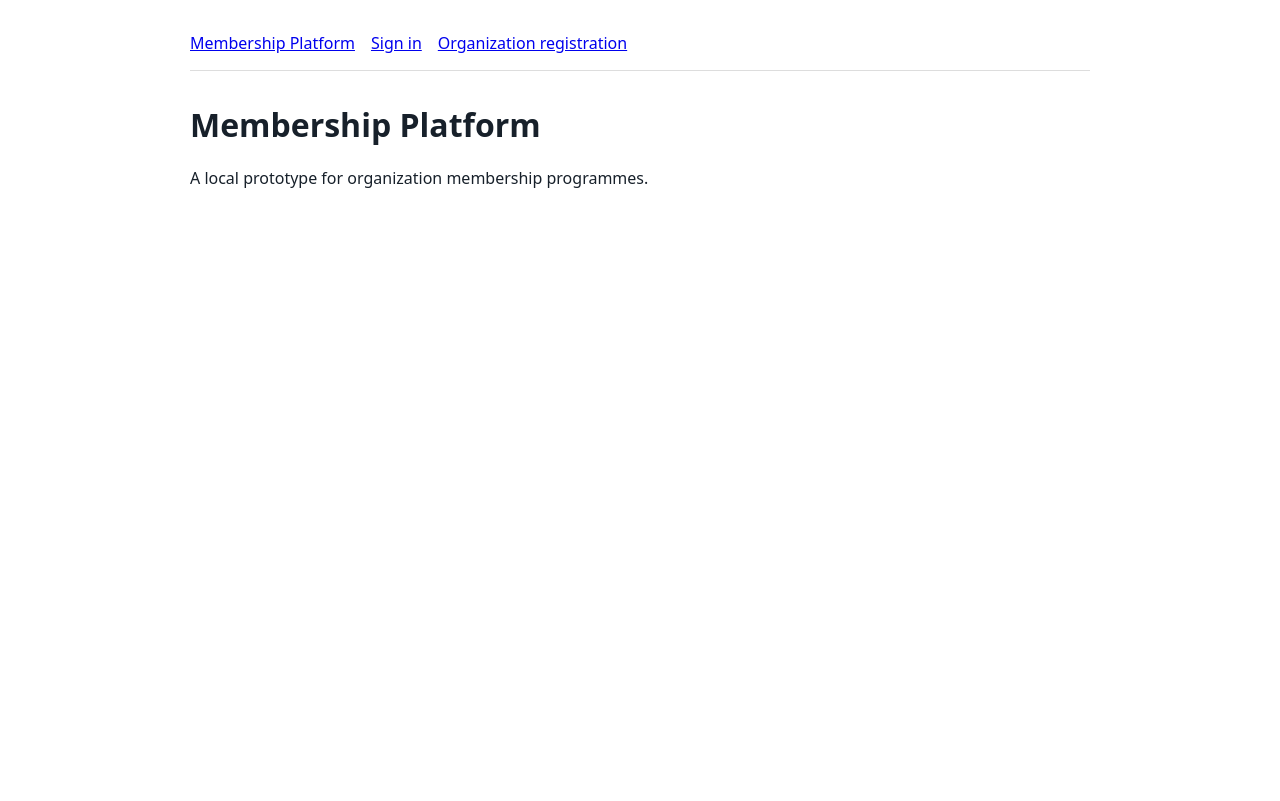
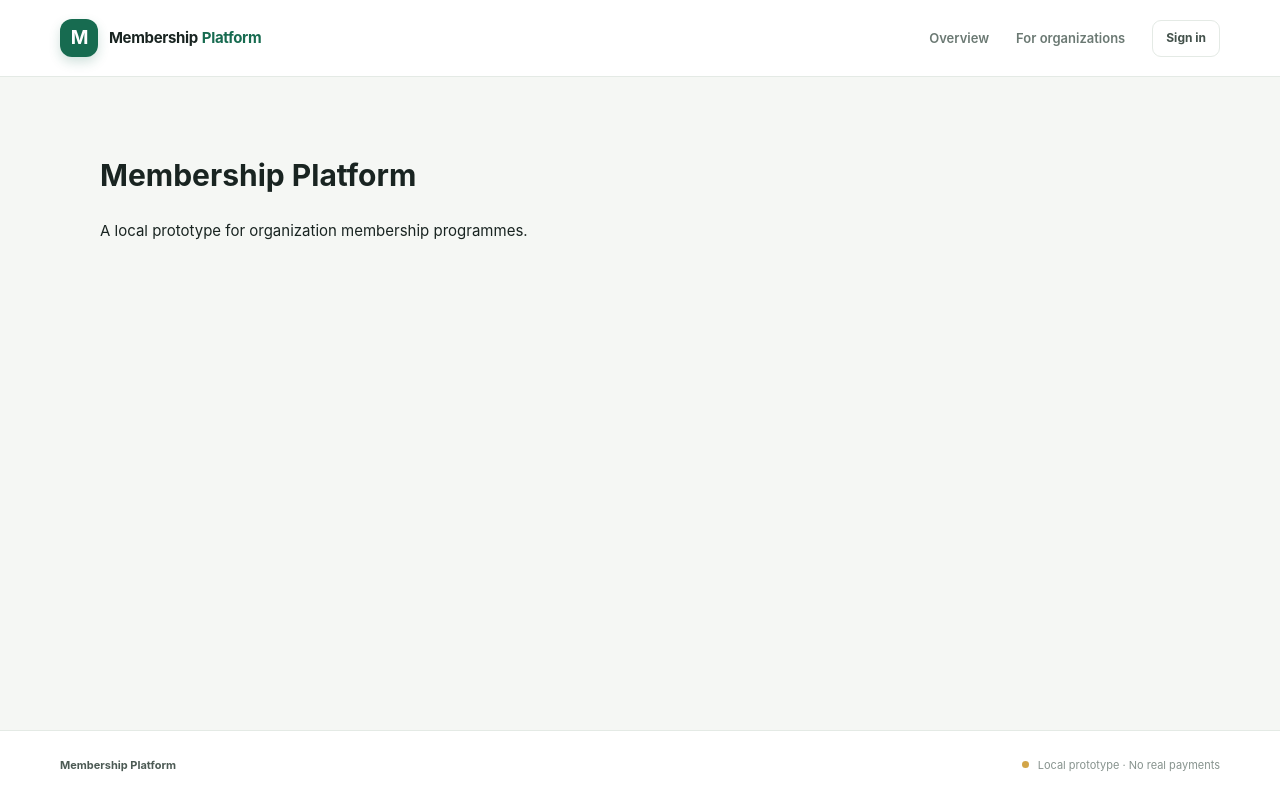
Before and after one commit to itsmepava/Socio, a Flask app: page / in a window 1280 px wide. Before the commit the page ends 188 px from the top, so only its background shows below. Run offline with Flask 3, Linux system fonts and the light colour scheme; some libraries are stand-ins or nearby versions.

Commit message:
Refresh shared page layout

```diff
--- a/templates/base.html
+++ b/templates/base.html
@@ -1,7 +1,58 @@
 <!doctype html>
 <html lang="en">
-<head><meta charset="utf-8"><meta name="viewport" content="width=device-width, initial-scale=1"><title>{% block title %}Membership Platform{% endblock %}</title>
-<style>body{font:16px system-ui,sans-serif;max-width:900px;margin:2rem auto;padding:0 1rem;color:#17202a}nav{display:flex;gap:1rem;border-bottom:1px solid #ddd;padding-bottom:1rem}main{margin-top:2rem}label{display:block;margin:.8rem 0 .2rem}input,textarea,select{font:inherit;padding:.5rem;max-width:100%;width:28rem}button{font:inherit;padding:.5rem .8rem;margin:.5rem 0;cursor:pointer}.flash{padding:.7rem;background:#eef5ff;margin:.5rem 0}.error{background:#ffecec}table{border-collapse:collapse;width:100%}td,th{border-bottom:1px solid #ddd;padding:.6rem;text-align:left}.muted{color:#5a6570}</style></head>
-<body><nav><a href="{{ url_for('index') }}">Membership Platform</a>{% if g.user %}<span>{{ g.user.email }} ({{ g.user.role|replace('_',' ') }})</span><form method="post" action="{{ url_for('logout') }}"><input type="hidden" name="csrf_token" value="{{ csrf_token() }}"><button>Sign out</button></form>{% else %}<a href="{{ url_for('login') }}">Sign in</a><a href="{{ url_for('register_organization') }}">Organization registration</a>{% endif %}</nav>
-{% with messages = get_flashed_messages(with_categories=true) %}{% for category,message in messages %}<div class="flash {{ 'error' if category == 'error' else '' }}">{{ message }}</div>{% endfor %}{% endwith %}
-<main>{% block content %}{% endblock %}</main></body></html>
+<head>
+  <meta charset="utf-8">
+  <meta name="viewport" content="width=device-width, initial-scale=1">
+  <meta name="theme-color" content="#101a19">
+  <title>{% block title %}Membership Platform{% endblock %} · Membership Platform</title>
+  <link rel="stylesheet" href="{{ url_for('static', filename='site.css') }}">
+</head>
+<body>
+  <header class="topbar">
+    <div class="topbar-inner">
+      <a class="brand" href="{{ url_for('index') }}" aria-label="Membership Platform home">
+        <span class="brand-mark" aria-hidden="true">M</span>
+        <span class="brand-name">Membership<span>Platform</span></span>
+      </a>
+      <nav class="top-nav" aria-label="Main navigation">
+        {% if g.user %}
+          {% if g.user.role == 'platform_admin' %}
+            <a href="{{ url_for('admin_organizations') }}">Organizations</a>
+          {% elif g.user.role == 'organization_admin' %}
+            <a href="{{ url_for('organization_plans') }}">Plans</a>
+          {% else %}
+            <a href="{{ url_for('index') }}">Overview</a>
+          {% endif %}
+          <span class="user-chip"><span class="avatar-dot">{{ g.user.email[0]|upper }}</span><span class="user-email">{{ g.user.email }}</span><span class="role-label">{{ g.user.role|replace('_', ' ') }}</span></span>
+          <form method="post" action="{{ url_for('logout') }}" class="nav-form">
+            <input type="hidden" name="csrf_token" value="{{ csrf_token() }}">
+            <button class="button button-quiet button-small" type="submit">Sign out</button>
+          </form>
+        {% else %}
+          <a href="{{ url_for('index') }}">Overview</a>
+          <a href="{{ url_for('register_organization') }}">For organizations</a>
+          <a class="button button-quiet button-small" href="{{ url_for('login') }}">Sign in</a>
+        {% endif %}
+      </nav>
+    </div>
+  </header>
+
+  {% with messages = get_flashed_messages(with_categories=true) %}
+    {% if messages %}
+      <section class="flash-stack" aria-live="polite" aria-label="Notifications">
+        {% for category, message in messages %}
+          <div class="flash flash-{{ category }}"><span class="flash-icon" aria-hidden="true">{{ '✓' if category == 'success' else '!' }}</span><span>{{ message }}</span></div>
+        {% endfor %}
+      </section>
+    {% endif %}
+  {% endwith %}
+
+  <main id="main-content" class="page-shell">
+    {% block content %}{% endblock %}
+  </main>
+
+  <footer class="site-footer">
+    <div class="footer-inner"><span>Membership Platform</span><span><i class="status-light"></i> Local prototype · No real payments</span></div>
+  </footer>
+</body>
+</html>
```
